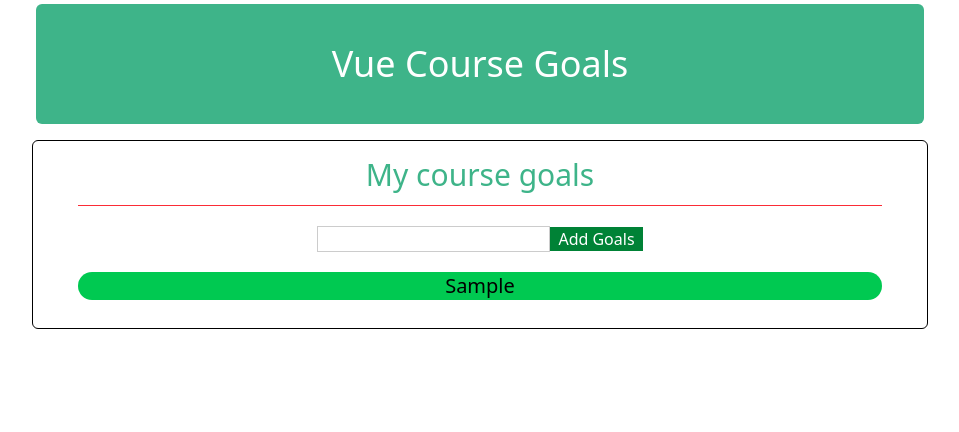
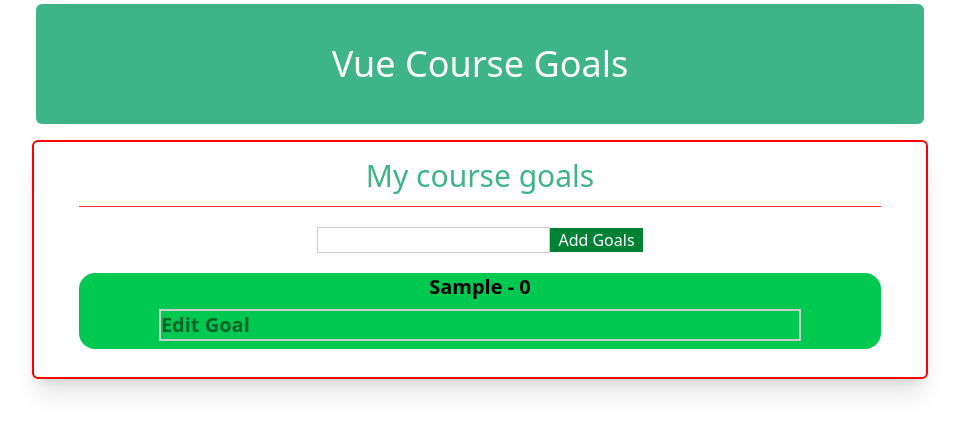
Before and after one commit to Yusuf-Sokunbi/RenderList, a plain HTML site: page index.html in a window 1280 px wide. Both pictures are taken after typing "Sample" into the empty fields and a click on the button "Add Goals". Shown: the whole page, without its empty margins (160-1119 px from the left). Drawn offline with nearby package versions, Linux system fonts and the light colour scheme.

Commit message:
add eventlist

```diff
--- a/app.js
+++ b/app.js
@@ -3,6 +3,8 @@ const app = Vue.createApp({
       return {
          enteredValue:'',
          goals: [],
+         items:{name:'adeola', age: 23, location: 'lagos'},
+         nums:30
       }
    },
    methods: {
@@ -10,8 +12,8 @@ const app = Vue.createApp({
          this.goals.push(this.enteredValue);
          this.enteredValue=''
       },
-      removeItem(index) {
-         this.list.splice(index, 1);
+      removeGoal(index) {
+         this.goals.splice(index, 1);
       }
    },
 })
--- a/index.html
+++ b/index.html
@@ -16,7 +16,7 @@
         <h1 class=" rounded-md m-1
          bg-[#3EB489] px-10 py-10 text-4xl
          justify-center text-white"">Vue Course Goals</h1>
-         <section class="mx-auto border-1 mt-4 rounded-md py-4" id="app">
+         <section class="mx-auto border-2 mt-4 rounded-md py-4 border-[red] shadow-xl" id="app">
          <h2 class="text-3xl text-[#3EB489] ">My course goals</h2>
          <hr class="mt-3 w-[90%] mx-auto text-red-500 text-md">
          <div class="my-5">
@@ -24,9 +24,19 @@
          <button @click="addGoal" class="bg-green-700 text-white px-2">Add Goals</button>
          </div>
          <p v-if="goals.length === 0">No  goals have been added yet - please start adding some!</p>
-         <ul class="">
-          <li  v-for="goal in goals" class="text-xl rounded-2xl bg-green-500 w-[90%] mx-auto my-3">{{goal}}</li>
+         <ul v-else>
+          <li  v-for="(goal, index) in goals"  @click="removeGoal(index)" class="text-xl
+          rounded-2xl font-bold bg-green-500 w-[90%] mx-auto my-3">
+          <p>{{goal}} - {{index}}</p>
+          <input type="text" class="border-[#ccc] border-2 my-2 w-[80%] mx-auto" @click.stop placeholder="Edit Goal">
+        </li>
          </ul>
+         <!-- <ul >
+          <li  v-for="(value, key) in items" class="text-xl rounded-2xl font-bold bg-green-500 w-[90%] mx-auto my-3">{{value}} - {{key}}</li>
+         </ul>
+         <ul>
+          <li v-for="num in nums">{{num}}</li>
+        </ul> -->
         </section>
     </header>
 
```
